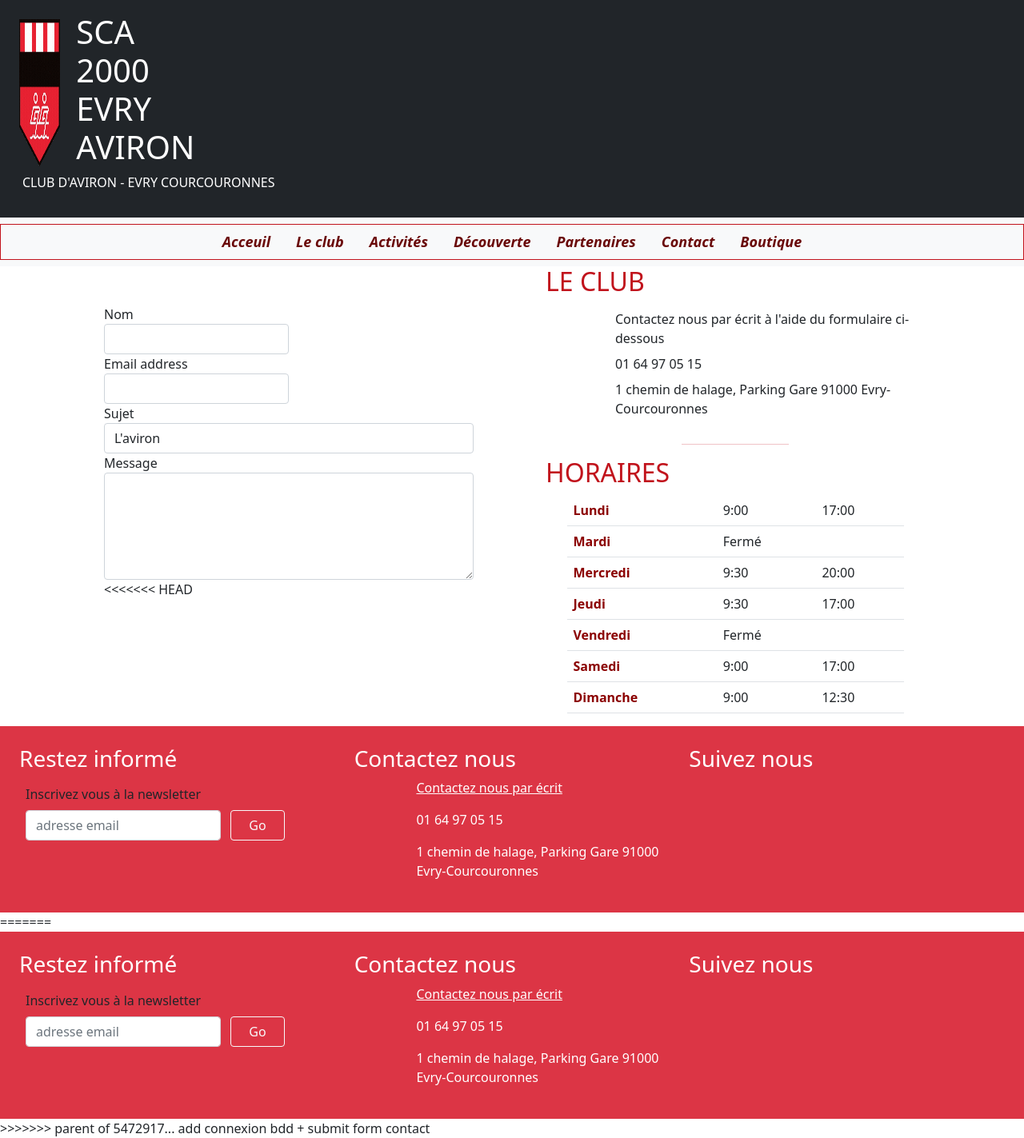
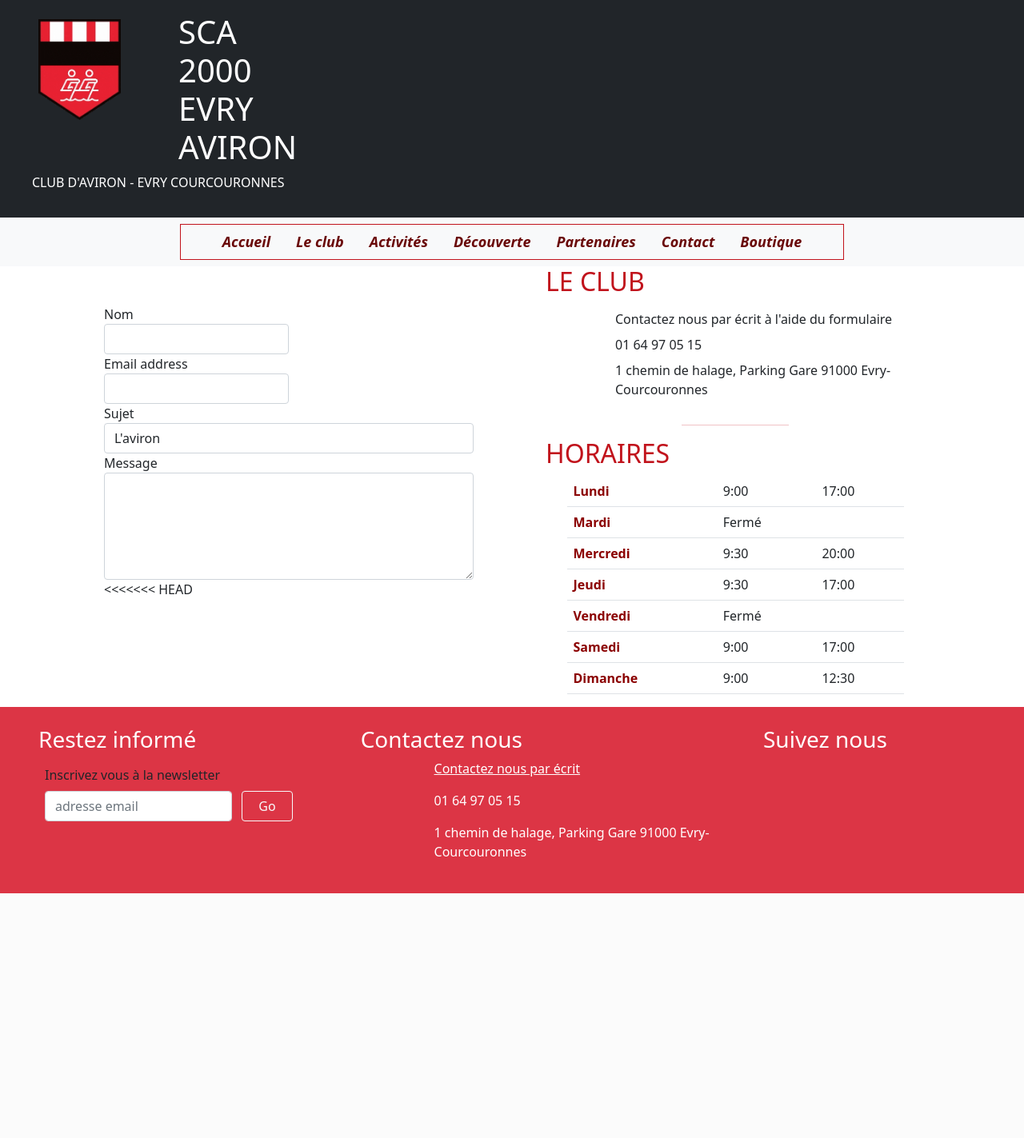
Before and after one commit to remi-3w/aviron.com, a PHP site: page /contact.php in a window 1280 px wide. Shown: the whole page at 80% size. After the commit the page ends 1117 px from the top, so only its background shows below. Run offline with PHP 8.4, Linux system fonts and the light colour scheme; some libraries are stand-ins or nearby versions; some web fonts are replaced.

Commit message:
fix some bugs & mistakes

```diff
--- a/contact.php
+++ b/contact.php
@@ -29,7 +29,7 @@
                     <div class=" m-3 ">
                         <div class="m-2 row align-items-center ">
                             <i class="iconify col-2 text-dark" data-icon="mdi-email-edit-outline" data-inline="false"> </i>
-                            <p class="col-10 m-0">Contactez nous par écrit à l'aide du formulaire ci-dessous</p>
+                            <p class="col-10 m-0">Contactez nous par écrit à l'aide du formulaire </p>
                         </div>
                         <div class=" m-2 row align-items-center">
                             <i class=" iconify col-2 text-dark" data-icon="bi:telephone" data-inline="false"> </i>
@@ -86,7 +86,3 @@
     </section>
 </div>
 <?php include('template/footer.php'); ?>
-=======
-
-<?php include('template/footer.php'); ?>
->>>>>>> parent of 5472917... add connexion bdd + submit form contact
--- a/template/footer.php
+++ b/template/footer.php
@@ -1,5 +1,6 @@
-<footer class=" row  p-4 bg-danger text-white">
-    <div class="col-12 col-xl-4 ">
+<footer class="p-4 bg-danger text-white">
+    <div class="container-fluid m-0 row">
+        <div class="col-12 col-xl-4  ">
             <H3>Restez informé</H3>
             <div class="mb-3 p-2 row">
                 <label for="exampleFormControlInput1" class="form-label text-dark">Inscrivez vous à la newsletter</label>
@@ -9,14 +10,13 @@
                 <input type="button " class="col-2 btn btn-outline-light" value="Go">
             </div>
         </div>
-    <div class="col-12 col-xl-4  m-auto ">
+        <div class="col-12 col-xl-5   ">
             <H3 class="">Contactez nous</H3>
 
             <a class="text-white m-auto row " href="contact">
                 <i class=" iconify col-2 text-dark" data-icon="mdi-email-edit-outline" data-inline="false"> </i>
                 <p class=" col-10">Contactez nous par écrit</p>
             </a>
-
             <div class=" m-auto row ">
                 <i class=" iconify col-2 text-dark" data-icon="bi:telephone" data-inline="false"> </i>
                 <p class=" col-10">01 64 97 05 15</p>
@@ -26,11 +26,12 @@
                 <p class=" col-10 ">1 chemin de halage, Parking Gare 91000 Evry-Courcouronnes</p>
             </adress>
         </div>
-    <div class="col-12 col-xl-4 ">
+        <div class="col-12 col-xl-3">
             <H3>Suivez nous</H3>
             <div class="m-auto row col-12">
                 <a href="https://www.facebook.com/sca2000Aviron/">
                     <i class="iconefacebook iconify  text-dark" data-icon="et:facebook" data-inline="false"> </i></a>
+            </div>
         </div>
     </div>
 </footer>
--- a/template/header.php
+++ b/template/header.php
@@ -12,26 +12,30 @@
 </head>
 
 <body class="m-0 p-0">
-    <header class=" bg-dark text-white row m-auto p-3">
-        <div class="container-fluid logo col-9 col-sm-8 col-md-7 col-lg-9 col-xl-8 row ">
-            <img src="assets/logo/sca2000-aviron-logo2.gif" class="image-fluid p-2 col-5 col-sm-4 col-md-3 col-lg-2 col-xl-1">
-            <h1 class="nameasso col-3 col-sm-4 col-md-3 col-lg-3 col-xl-2">SCA 2000 EVRY AVIRON</h1>
-            <p class="col-12">CLUB D'AVIRON - EVRY COURCOURONNES</p>
-        </div>
-        <div class="col-3 col-sm-4 col-md-4 col-lg-3 col-xl-4 m-0">
-            <a href="https://www.facebook.com/sca2000Aviron/">
-                <i class="iconefacebook iconify m-0 text-white" data-icon="et:facebook" data-inline="false"> </i></a>
+    <header class=" bg-dark text-white row p-3 m-0">
+        <div class="container-fluid m-0 row">
+            <div class="logo col-9 col-sm-8 col-md-7 col-lg-9 col-xl-11 row ">
+                <div class="logocontainer col-5 col-sm-4 col-md-3 col-lg-2 col-xl-2">
+                    <img src="assets/logo/sca2000-aviron-logo2.gif" class="image-fluid p-2 col-xl-9 ">
+                </div>
+                <h1 class="nameasso col-3 col-sm-4 col-md-3 col-lg-3 col-xl-2">SCA 2000 EVRY AVIRON</h1>
+                <p class="col-12 ">CLUB D'AVIRON - EVRY COURCOURONNES</p>
+            </div>
+            <div class="col-3 col-sm-4 col-md-4 col-lg-3 col-xl-1 m-0 p-0">
+                <a href="https://www.facebook.com/sca2000Aviron/">
+                    <i class="iconefacebook iconify m-0 text-white" data-icon="et:facebook" data-inline="false"> </i></a>
+            </div>
         </div>
     </header>
-    <nav class="navbar navbar-expand-lg navbar-light bg-light">
-        <div class="container-fluid col row">
+    <nav class="navbar justify-content-center navbar-expand-lg navbar-light bg-light">
+        <div class="container-fluid col-12 col-lg-8 row">
             <button class="navbar-toggler" type="button" data-toggle="collapse" data-target="#navbarNav" aria-controls="navbarNav" aria-expanded="false" aria-label="Toggle navigation">
                 <span class="navbar-toggler-icon"></span>
             </button>
             <div class="collapse navbar-collapse  " id="navbarNav">
                 <ul class="nav m-auto">
                     <li class="nav-item ">
-                        <a class="nav-link " href="/">Acceuil</a>
+                        <a class="nav-link " href="/">Accueil</a>
                     </li>
                     <li class="nav-item">
                         <a class="nav-link" href="club">Le club</a>
--- a/template/post_contact.php
+++ b/template/post_contact.php
@@ -3,7 +3,7 @@ require('bddconnexion.php');
 
 
 $query = $db->prepare(
-    "INSERT INTO `contact` ( `name`, `email`, `object`, `content`) VALUES (?,?,?,?)"
+    "INSERT INTO `contact` ( `name`, `email`, `object`, `content` `create_at`) VALUES (?,?,?,?,now())"
 );
 $query->execute(array(
     $_POST['name'],
```
Also changed, not shown: accueil.php (renamed from acceuil.php). Lines whose indentation alone changed are shown as unchanged.
